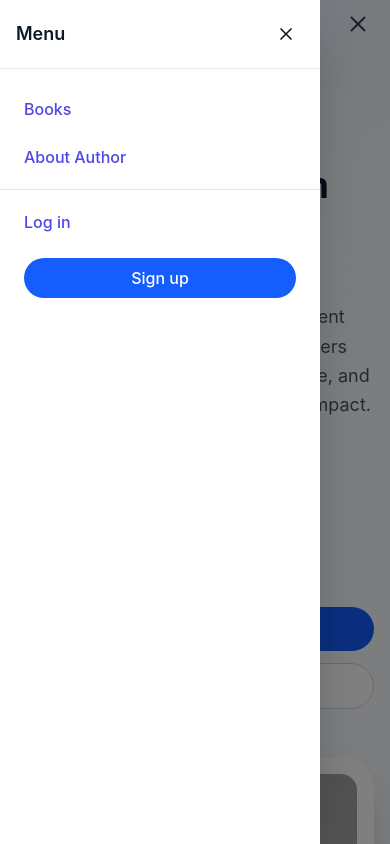
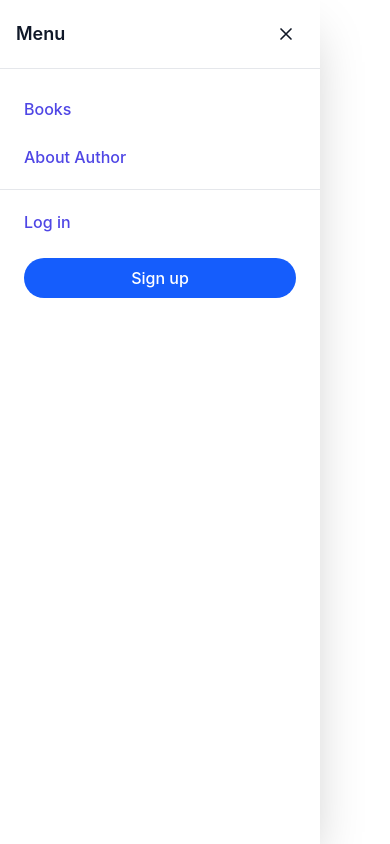
Before and after one commit to RoyalPrince700/royalprincebook, a React (Vite) app in the folder frontend/: page / in a window 390 px wide. Both pictures are taken after a click on the button "Toggle menu". Shown: the top 844 px of the page. Built offline with nearby package versions, Linux system fonts and the light colour scheme; no server answers; the HTML template or start-up script is replaced by a standard one.

Commit message:
hamger fixed

```diff
--- a/frontend/src/components/Navbar.jsx
+++ b/frontend/src/components/Navbar.jsx
@@ -71,19 +71,20 @@ const Navbar = () => {
   }, [isMenuOpen]);
 
   const isHome = location.pathname === '/';
+  const headerBackgroundClass = isMenuOpen
+    ? 'bg-white border-b border-gray-200'
+    : scrolled || !isHome
+      ? 'bg-white/80 backdrop-blur-md border-b border-gray-200/50 supports-[backdrop-filter]:bg-white/60'
+      : 'bg-transparent';
 
   return (
     <header
-      className={`fixed top-0 left-0 right-0 z-50 transition-all duration-300 ease-in-out ${
-        scrolled || !isHome
-          ? 'bg-white/80 backdrop-blur-md border-b border-gray-200/50 supports-[backdrop-filter]:bg-white/60'
-          : 'bg-transparent'
-      }`}
+      className={`fixed top-0 left-0 right-0 z-50 transition-all duration-300 ease-in-out ${headerBackgroundClass}`}
     >
       <div className="max-w-7xl mx-auto px-4 sm:px-6 lg:px-8">
         <div className="flex justify-between items-center h-12">
           {/* Logo */}
-          <div className="flex-shrink-0 flex items-center">
+          <div className="shrink-0 flex items-center">
             <Link to="/" className="text-gray-900 font-semibold tracking-tight hover:opacity-80 transition-opacity">
               <svg className="w-8 h-8" fill="none" stroke="currentColor" viewBox="0 0 24 24">
                 <path strokeLinecap="round" strokeLinejoin="round" strokeWidth="2" d="M12 6.253v13m0-13C10.832 5.477 9.246 5 7.5 5S4.168 5.477 3 6.253v13C4.168 18.477 5.754 18 7.5 18s3.332.477 4.5 1.253m0-13C13.168 5.477 14.754 5 16.5 5c1.747 0 3.332.477 4.5 1.253v13C19.832 18.477 18.247 18 16.5 18c-1.746 0-3.332.477-4.5 1.253" />
@@ -148,16 +149,21 @@ const Navbar = () => {
 
       {/* Hamburger Menu Overlay */}
       <div
-        className={`fixed inset-0 z-40 transition-all duration-500 ease-in-out ${
-          isMenuOpen ? 'opacity-100 visible' : 'opacity-0 invisible'
-        }`}
-        style={{ backgroundColor: 'rgba(0, 0, 0, 0.5)' }}
+        className={`fixed inset-0 z-40 ${isMenuOpen ? 'visible' : 'invisible'}`}
       >
         <div
+          className={`absolute inset-0 bg-white transition-opacity duration-300 ease-in-out ${
+            isMenuOpen ? 'opacity-100' : 'opacity-0'
+          }`}
+          onClick={closeMenu}
+          aria-hidden="true"
+        />
+        <div
           ref={menuRef}
-          className={`absolute top-0 left-0 h-full w-80 bg-white shadow-2xl transform transition-transform duration-500 ease-in-out ${
+          className={`absolute top-0 left-0 h-full w-80 max-w-[85vw] bg-white shadow-2xl transform transition-transform duration-500 ease-in-out ${
             isMenuOpen ? 'translate-x-0' : '-translate-x-full'
           }`}
+          style={{ backgroundColor: 'white', opacity: 1 }}
         >
           {/* Menu Header */}
           <div className="flex items-center justify-between p-4 border-b border-gray-200">
```
